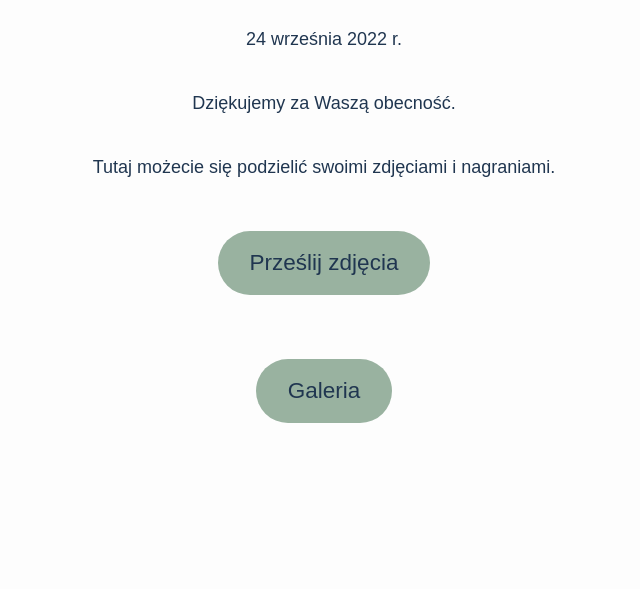
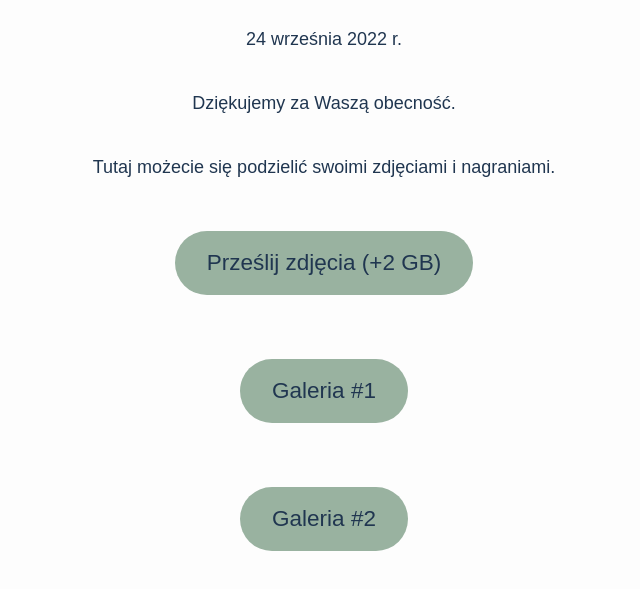
Before and after one commit to SimonWalczak/SimonWalczak.github.io, a plain HTML site: page index.html in a window 1280 px wide. Shown: the part 633-1222 px from the top of the page, without its empty margins (316-956 px from the left). Drawn offline with Linux system fonts and the light colour scheme; a web font is replaced by a local one.

Commit message:
wedding website published 2nd dropbox

```diff
--- a/index.html
+++ b/index.html
@@ -32,16 +32,9 @@
             <p data-size="small">24 września 2022 r.</p>
             <p data-size="small">Dziękujemy za Waszą obecność.</p>
             <p data-size="small">Tutaj możecie się podzielić swoimi zdjęciami i nagraniami.</p>
-          <!--
-          -->
-            <p data-size="small"><a data-style="cta" href="https://www.dropbox.com/request/TLISg0QGG9ZNkuoGCCw0" target="_blank" data-gumroad-single-product="true">Prześlij zdjęcia</a></p>
-            <p data-size="small"><a data-style="cta" href="https://www.dropbox.com/sh/vqbv53vw26tqph3/AACbl2cxg6sPQUREo9Oy-rNFa?dl=0" target="_blank" data-gumroad-single-product="true">Galeria</a></p>
-
-         <!--
             <p data-size="small"><a data-style="cta" href="https://www.dropbox.com/request/P2olrJNG9Vmvs7OOBct5" target="_blank" data-gumroad-single-product="true">Prześlij zdjęcia (+2 GB)</a></p>
             <p data-size="small"><a data-style="cta" href="https://www.dropbox.com/sh/vqbv53vw26tqph3/AACbl2cxg6sPQUREo9Oy-rNFa?dl=0" target="_blank" data-gumroad-single-product="true">Galeria #1</a></p>
             <p data-size="small"><a data-style="cta" href="https://www.dropbox.com/sh/9k8g57tx4e9in2x/AACKmcUXe9IKfySdj9IjkEKta?dl=0" target="_blank" data-gumroad-single-product="true">Galeria #2</a></p>
-          -->
         </div>
         <footer class="initials">
         </footer>
```
